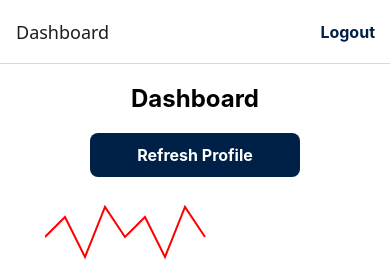
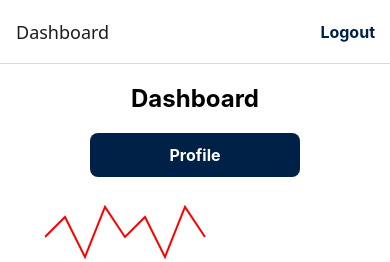
Before and after one commit to HiIamGaryee/NewGen-ui, a React Native app in the folder ai-healthcare-app/: screen /Dashboard in a window 390 px wide. Shown: the top 262 px of the page. Built offline with nearby package versions, Linux system fonts and the light colour scheme; no server answers; what expo-localization would draw is missing.

Commit message:
fixed ui

```diff
--- a/ai-healthcare-app/screens/Dashboard.js
+++ b/ai-healthcare-app/screens/Dashboard.js
@@ -87,7 +87,7 @@ const Dashboard = () => {
         style={styles.refreshButton}
         onPress={() => setProfileVisible(true)}
       >
-        <Text style={styles.refreshButtonText}>{t("refresh_profile")}</Text>
+        <Text style={styles.refreshButtonText}>{t("Profile")}</Text>
       </TouchableOpacity>
 
       <Modal visible={profileVisible} transparent animationType="slide">
```
